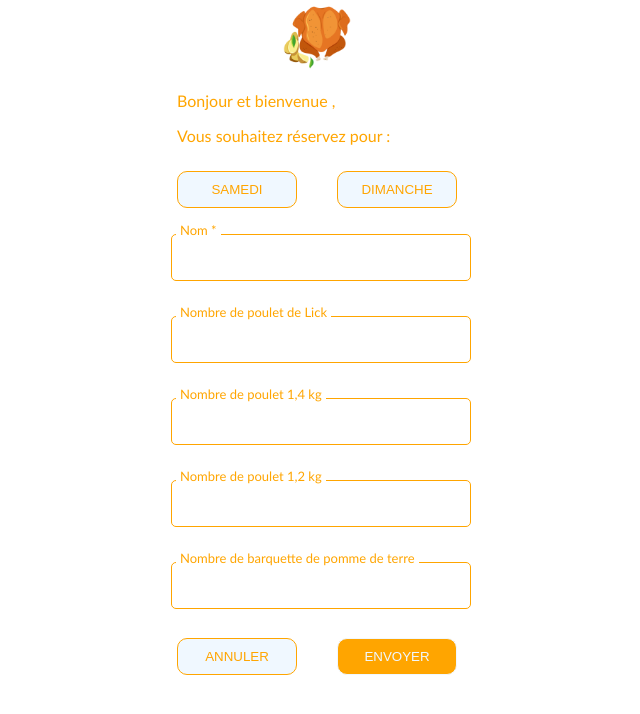
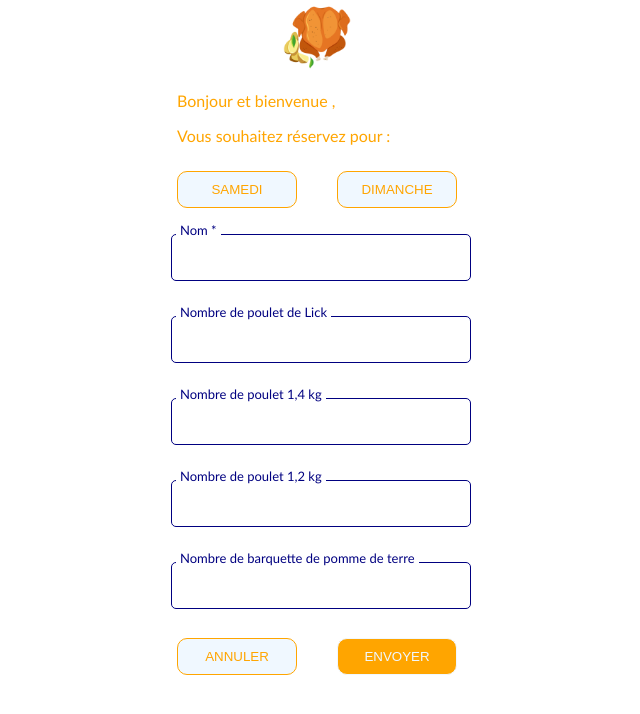
Before and after one commit to laurentmahieu/chicken_order, a Vue app: page /home in a window 1280 px wide. Shown: the top 714 px of the page, without its empty margins (323-963 px from the left). Built offline with nearby package versions, Linux system fonts and the light colour scheme.

Commit message:
update color

```diff
--- a/src/components/MyInput.vue
+++ b/src/components/MyInput.vue
@@ -55,7 +55,7 @@ export default defineComponent({
 
 <style scoped>
 label {
-  color: orange;
+  color: navy;
   background-color: white;
   margin-bottom: -4px;
   margin-left: 5px;
@@ -65,18 +65,18 @@ label {
   font-size: small;
 }
 input {
-  border: 1px solid orange;
+  border: 1px solid navy;
   border-radius: 5px;
   padding: 15px;
   background-color: white;
-  color: orange;
+  color: navy;
 }
 .borderRed {
   border: 1px solid #a83234;
 }
 
 input:focus {
-  border: 1px solid orange;
+  border: 1px solid navy;
 }
 .myInput {
   width: 100%;
```
